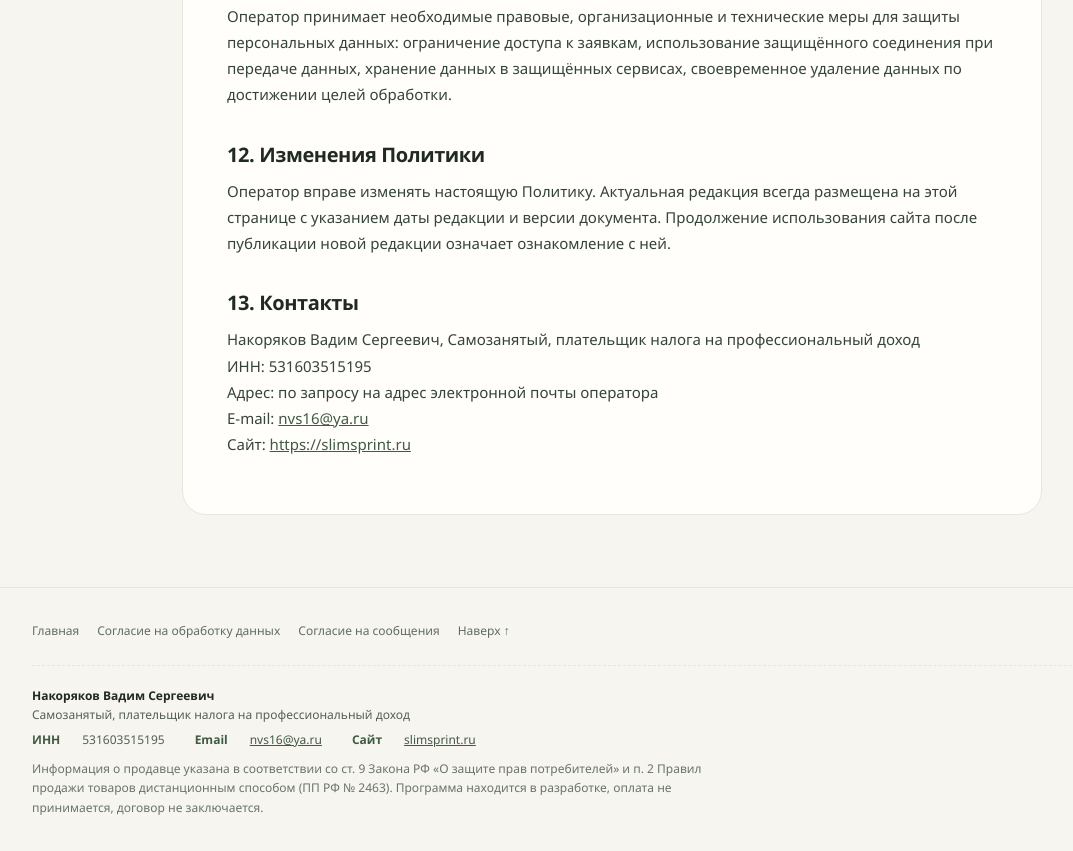
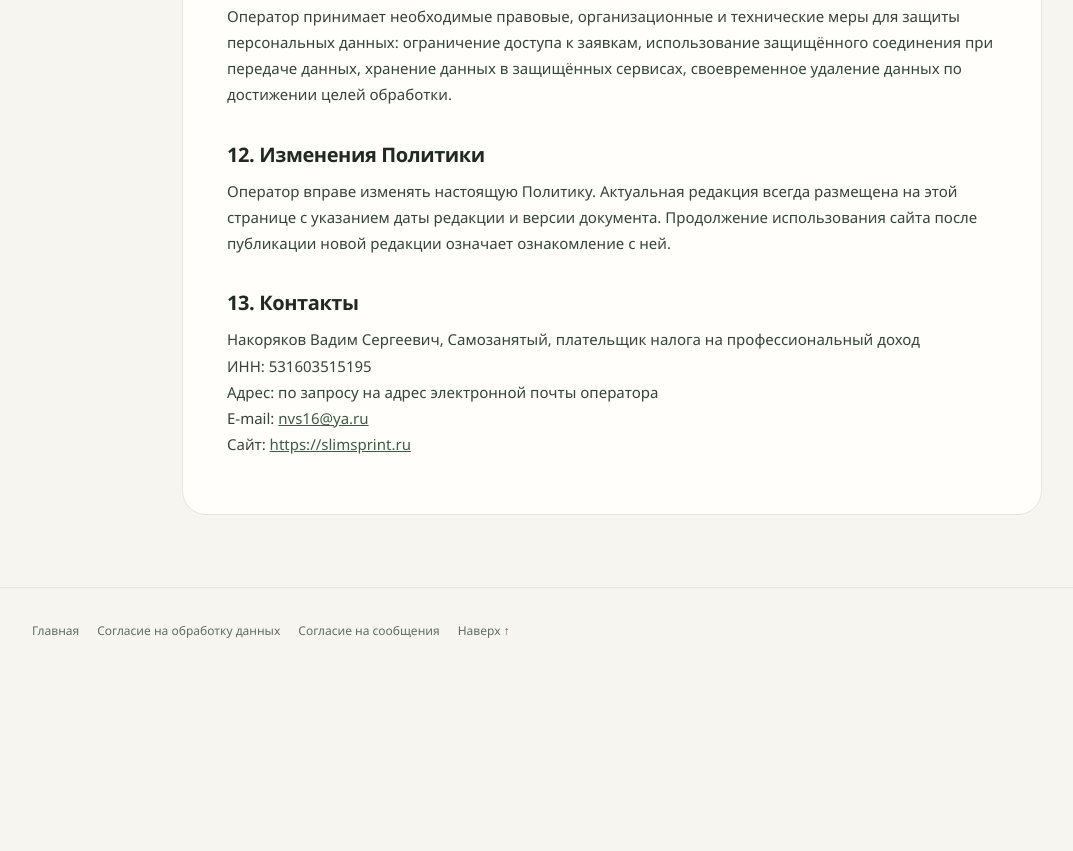
Before and after one commit to nvs161023/slimsprint, a plain HTML site: page docs/privacy-policy.html in a window 1280 px wide. Shown: the part 3387-4238 px from the top of the page, without its empty margins (28-1101 px from the left). After the commit the page ends 4060 px from the top, so only its background shows below. Drawn offline with Linux system fonts and the light colour scheme.

Commit message:
Remove repeated operator details from policy footer

```diff
--- a/docs/privacy-policy.html
+++ b/docs/privacy-policy.html
@@ -120,16 +120,7 @@ E-mail: <a href="mailto:nvs16@ya.ru">nvs16@ya.ru</a><br>
 
 <footer class="footer"><div class="wrap">
 <div class="footer-links"><a href="index.html">Главная</a><a href="personal-data-consent.html">Согласие на обработку данных</a><a href="marketing-consent.html">Согласие на сообщения</a><a href="#top">Наверх ↑</a></div>
-<div class="operator" aria-label="Сведения об операторе">
-<p class="operator-name">Накоряков Вадим Сергеевич</p>
-<p>Самозанятый, плательщик налога на профессиональный доход</p>
-<dl class="operator-details">
-<dt>ИНН</dt><dd>531603515195</dd>
-<dt>Email</dt><dd><a href="mailto:nvs16@ya.ru">nvs16@ya.ru</a></dd>
-<dt>Сайт</dt><dd><a href="https://slimsprint.ru/">slimsprint.ru</a></dd>
-</dl>
-<p class="operator-note">Информация о продавце указана в соответствии со ст. 9 Закона РФ «О защите прав потребителей» и п. 2 Правил продажи товаров дистанционным способом (ПП РФ № 2463). Программа находится в разработке, оплата не принимается, договор не заключается.</p>
-</div>
+<!-- Operator details are already stated once in the contacts section above. -->
 </div></footer>
 </body>
 </html>
```
